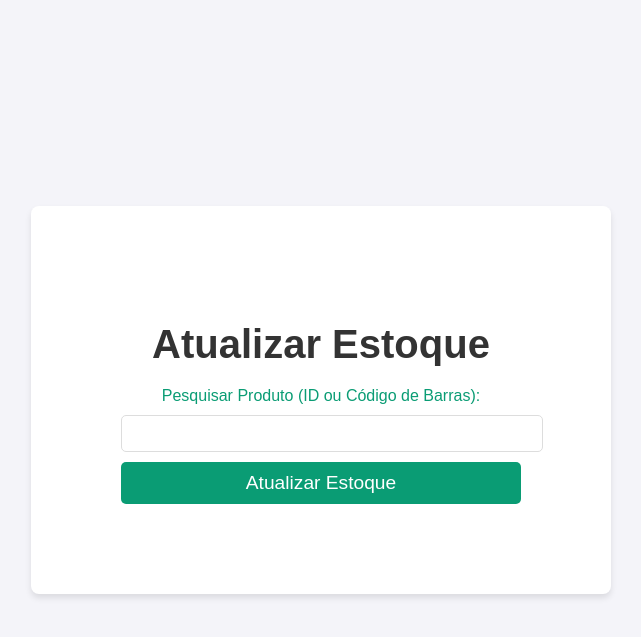
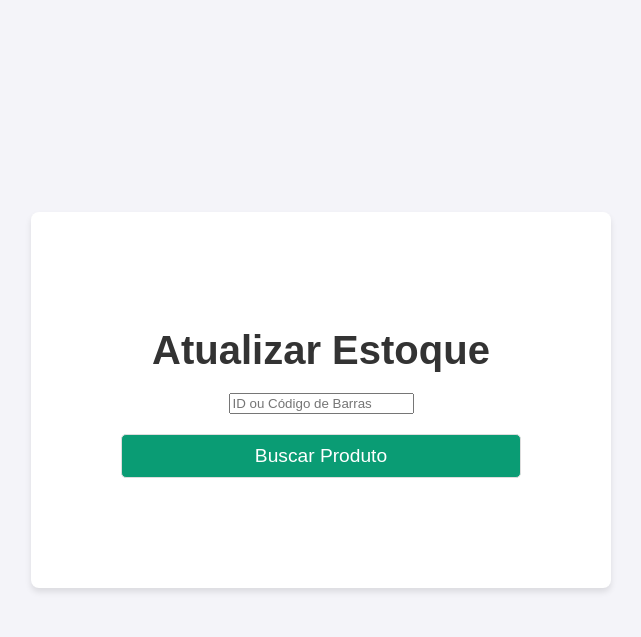
Before and after one commit to NilsonAbrantes/SimaoFarma, a Django app: page /atualizar_estoque/ in a window 1280 px wide. Shown: the top 637 px of the page, without its empty margins (319-960 px from the left). Run offline with Django 5.2, Linux system fonts and the light colour scheme.

Commit message:
função de atualizar estoque

```diff
--- a/farmacia/vendas/templates/html/home.html
+++ b/farmacia/vendas/templates/html/home.html
@@ -78,7 +78,7 @@
       <a href="{% url 'cadastrar_produto' %}">Cadastrar Produto</a>
       <a href="{% url 'realizar_venda' %}">Realizar Venda</a>
       <a href="{% url 'relatorio_vendas' %}">Relatórios de Vendas</a>
-      <li><a href="{% url 'atualizar_estoque' %}">Atualizar Estoque</a></li>
+      <a href="{% url 'atualizar_estoque' %}">Atualizar Estoque</a>
     </div>
   </div>
 </body>
--- a/farmacia/vendas/templates/html/produtos/atualizar_estoque.html
+++ b/farmacia/vendas/templates/html/produtos/atualizar_estoque.html
@@ -5,8 +5,8 @@
   <meta charset="UTF-8">
   <meta name="viewport" content="width=device-width, initial-scale=1.0">
   <title>Atualizar Estoque - Farmácia</title>
-  <!-- Link para carregar Font Awesome -->
-  <link rel="stylesheet" href="https://cdnjs.cloudflare.com/ajax/libs/font-awesome/6.7.2/css/all.min.css" integrity="sha512-Evv84Mr4kqVGRNSgIGL/F/aIDqQb7xQ2vcrdIwxfjThSH8CSR7PBEakCr51Ck+w+/U6swU2Im1vVX0SVk9ABhg==" crossorigin="anonymous" referrerpolicy="no-referrer" />
+  <script src="https://code.jquery.com/jquery-3.6.0.min.js"></script>
+  <link rel="stylesheet" href="https://cdnjs.cloudflare.com/ajax/libs/font-awesome/6.7.2/css/all.min.css">
   <style>
     body {
       font-family: Arial, sans-serif;
@@ -34,46 +34,21 @@
       color: #333;
     }
 
-    .nav-buttons {
-      display: flex;
-      justify-content: center;
-      gap: 20px;
-      margin-top: 30px;
-    }
-
-    .nav-buttons a {
-      background-color: #0a9c74;
-      color: white;
-      padding: 15px 30px;
-      text-decoration: none;
-      font-size: 1.2em;
-      border-radius: 8px;
-      box-shadow: 0 4px 6px rgba(0, 0, 0, 0.1);
-      transition: background-color 0.3s ease;
-    }
-
-    .nav-buttons a:hover {
-      background-color: #333;
-    }
-
-    .form-input {
+    .form-input,
+    .form-submit-btn {
       width: 100%;
-      padding: 10px;
-      margin: 10px 0;
+      padding: 50px;
+      margin: 20px 0;
       border: 1px solid #ddd;
       border-radius: 5px;
     }
 
     .form-submit-btn {
+      padding: 10px;
       background-color: #0a9c74;
       color: white;
-      padding: 10px 20px;
       font-size: 1.2em;
-      border-radius: 5px;
-      border: none;
       cursor: pointer;
-      transition: background-color 0.3s ease;
-      width: 100%;
     }
 
     .form-submit-btn:hover {
@@ -83,6 +58,14 @@
     .messages {
       margin-bottom: 20px;
       color: #0a9c74;
+    }
+
+    .product-info {
+      margin-top: 20px;
+    }
+
+    #produto-info {
+      color: #333;
     }
   </style>
 </head>
@@ -100,31 +83,105 @@
     </div>
     {% endif %}
 
-    <!-- Formulário para pesquisa de produto e atualização de estoque -->
-    <form method="POST">
+    <!-- Formulário para pesquisa de produto -->
+    <form id="form-buscar-produto" method="POST">
       {% csrf_token %}
-      <div>
-        <label for="pesquisa_produto">Pesquisar Produto (ID ou Código de Barras):</label>
-        <input type="text" name="pesquisa_produto" id="pesquisa_produto" class="form-input" required>
-        <button type="submit" class="form-submit-btn">Atualizar Estoque</button>
-      </div>
+      <input type="text" id="pesquisa_produto" name="pesquisa_produto" placeholder="ID ou Código de Barras">
+      <button type="submit" class="form-submit-btn">Buscar Produto</button>
+    </form>
 
-      {% if produto %}
-      <h2>Produto Encontrado:</h2>
-      <p><strong>Nome:</strong> {{ produto.nome }}</p>
-      <p><strong>Preço:</strong> R$ {{ produto.preco }}</p>
-      <p><strong>Estoque Atual:</strong> {{ produto.estoque }}</p>
+    <!-- Exibir produto encontrado e campo para atualizar o estoque -->
+    <div id="produto-info" style="display:none;">
+      <h3>Produto Encontrado:</h3>
+      <p><strong>Nome:</strong> <span id="produto-nome"></span></p>
+      <p><strong>Estoque Atual:</strong> <span id="produto-estoque"></span></p>
+      <p><strong>Preço:</strong> R$ <span id="produto-preco"></span></p>
 
-      <div>
-        <label for="novo_estoque">Novo Estoque:</label>
-        <input type="number" name="novo_estoque" id="novo_estoque" class="form-input" min="0" required>
-      </div>
+      <!-- Campo para inserir novo estoque -->
+      <input type="number" id="novo-estoque" min="1">
+      <button id="atualizar-estoque" class="form-submit-btn" style="display:none;">Atualizar Estoque</button>
+      <div id="mensagem"></div>
+    </div>
+  </div>
 
-      <!-- Botão de submit para enviar o formulário -->
-      <button type="submit" class="form-submit-btn">Atualizar Estoque</button>
-      {% endif %}
-    </form>
-  </div>
+  <script>
+    // Envio do formulário de busca para consultar o produto
+    $('#form-buscar-produto').submit(function(event) {
+      event.preventDefault();  // Impede o envio do formulário tradicional
+
+      // Limpar qualquer mensagem anterior
+      $('#mensagem').text('');
+      $('#produto-info').hide();  // Esconde as informações do produto até encontrar
+
+      var codigoProduto = $('#pesquisa_produto').val();
+
+      if (!codigoProduto) {
+        alert("Por favor, insira um código de barras ou ID.");
+        return;
+      }
+
+      // Buscar o produto pelo código ou ID
+      $.ajax({
+        url: '{% url "buscar_produto" %}',  // URL para a função de buscar produto
+        type: 'POST',
+        data: {
+          csrfmiddlewaretoken: '{{ csrf_token }}',
+          pesquisa_produto: codigoProduto
+        },
+        success: function(response) {
+          if (response.produto) {
+            // Exibe as informações do produto
+            $('#produto-nome').text(response.produto.nome);
+            $('#produto-estoque').text(response.produto.estoque);
+            $('#produto-preco').text(response.produto.preco);
+
+            // Exibe o campo para atualizar o estoque
+            $('#produto-info').show();
+            $('#atualizar-estoque').show();  // Mostra o botão para atualizar o estoque
+          } else {
+            // Se o produto não for encontrado, exibe um alerta
+            alert("Produto não encontrado.");
+            $('#mensagem').text("Produto não encontrado.").css('color', 'red');
+          }
+        },
+        error: function() {
+          alert('Erro ao buscar produto.');
+        }
+      });
+    });
+
+    // Atualiza o estoque com AJAX
+    $('#atualizar-estoque').click(function() {
+      var novoEstoque = $('#novo-estoque').val();
+      if (!novoEstoque || novoEstoque < 1) {
+        $('#mensagem').text("Por favor, insira uma quantidade válida para o estoque.").css('color', 'red');
+        return;
+      }
+
+      var codigoProduto = $('#pesquisa_produto').val();
+
+      $.ajax({
+        url: '{% url "atualizar_estoque" %}',  // URL para atualizar estoque
+        type: 'POST',
+        data: {
+          csrfmiddlewaretoken: '{{ csrf_token }}',
+          pesquisa_produto: codigoProduto,
+          novo_estoque: novoEstoque
+        },
+        success: function(response) {
+          if (response.status === 'success') {
+            $('#mensagem').text("Estoque atualizado com sucesso!").css('color', 'green');
+            window.location.href = '{% url "home" %}';
+          } else {
+            $('#mensagem').text(response.message).css('color', 'red');
+          }
+        },
+        error: function() {
+          $('#mensagem').text("Erro ao comunicar com o servidor.").css('color', 'red');
+        }
+      });
+    });
+  </script>
 </body>
 
 </html>
--- a/farmacia/vendas/views.py
+++ b/farmacia/vendas/views.py
@@ -1,6 +1,6 @@
 from django.shortcuts import render, redirect
 from .models import Produto, Venda
-from .forms import ProdutoForm, VendaForm
+from .forms import ProdutoForm, VendaForm, AtualizarEstoqueForm
 from django.http import JsonResponse
 from django.contrib import messages
 from datetime import datetime
@@ -72,6 +72,13 @@ def realizar_venda(request):
 def buscar_produto(request):
     if request.method == "POST":
         pesquisa_produto = request.POST.get('pesquisa_produto')
+
+        if not pesquisa_produto:
+            return JsonResponse({'produto': None})
+
+        # Limpar espaços extras
+        pesquisa_produto = pesquisa_produto.strip()
+
         try:
             # Tente buscar pelo código de barras primeiro
             produto = Produto.objects.get(codigo_barras=pesquisa_produto)
@@ -82,8 +89,15 @@ def buscar_produto(request):
             except Produto.DoesNotExist:
                 return JsonResponse({'produto': None})
 
-        # Retorne o produto encontrado em formato JSON, incluindo o preço
-        return JsonResponse({'produto': {'id': produto.id, 'nome': produto.nome, 'preco': produto.preco}})
+        # Retorne o produto encontrado em formato JSON
+        return JsonResponse({
+            'produto': {
+                'id': produto.id,
+                'nome': produto.nome,
+                'estoque': produto.estoque,
+                'preco': produto.preco
+            }
+        })
 
 
 def relatorio_vendas(request):
@@ -125,6 +139,9 @@ def atualizar_estoque(request):
             messages.error(request, "Digite o código de barras ou ID do produto.")
             return redirect('atualizar_estoque')
 
+        # Limpar espaços extras
+        pesquisa_produto = pesquisa_produto.strip()
+
         try:
             # Tente buscar pelo código de barras primeiro
             produto = Produto.objects.get(codigo_barras=pesquisa_produto)
@@ -133,18 +150,18 @@ def atualizar_estoque(request):
                 # Se não encontrar pelo código de barras, tente pelo ID
                 produto = Produto.objects.get(id=pesquisa_produto)
             except Produto.DoesNotExist:
-                messages.error(request, "Produto não encontrado.")
+                messages.error(request, f"Produto não encontrado para o código de barras ou ID: {pesquisa_produto}")
                 return redirect('atualizar_estoque')
 
-        # Se o produto for encontrado e a quantidade for válida
-        if produto:
-            if novo_estoque is not None and novo_estoque.isdigit():
-                produto.estoque = int(novo_estoque)
-                produto.save()
-                messages.success(request, f"Estoque do produto {produto.nome} atualizado com sucesso!")
-                return redirect('home')
-            else:
-                messages.error(request, "Informe um valor válido para o estoque.")
-                return redirect('atualizar_estoque')
+        # Verifica se o novo estoque é válido
+        if novo_estoque and novo_estoque.isdigit() and int(novo_estoque) >= 1:
+            produto.estoque = int(novo_estoque)
+            produto.save()
+            messages.success(request, f"Estoque do produto {produto.nome} atualizado com sucesso!")
+            return JsonResponse({'status': 'success'})  # Resposta JSON indicando sucesso
+
+        else:
+            messages.error(request, "Informe um valor válido para o estoque.")
+            return JsonResponse({'status': 'error', 'message': 'Valor inválido para o estoque.'})  # Resposta JSON de erro
 
     return render(request, 'html/produtos/atualizar_estoque.html', {'produto': produto})
```
Also changed, not shown: farmacia/vendas/forms.py (+28 -0 lines).
